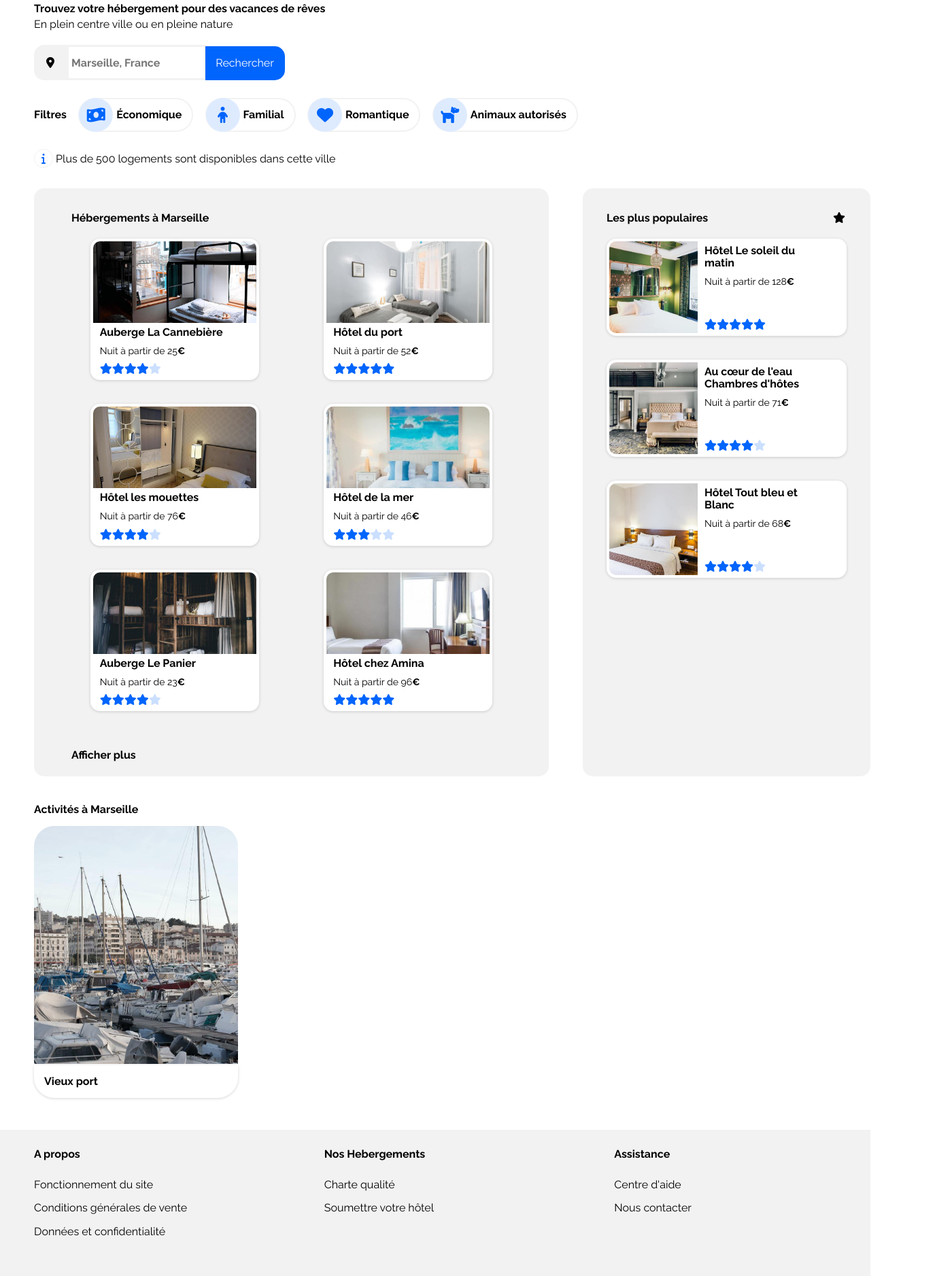
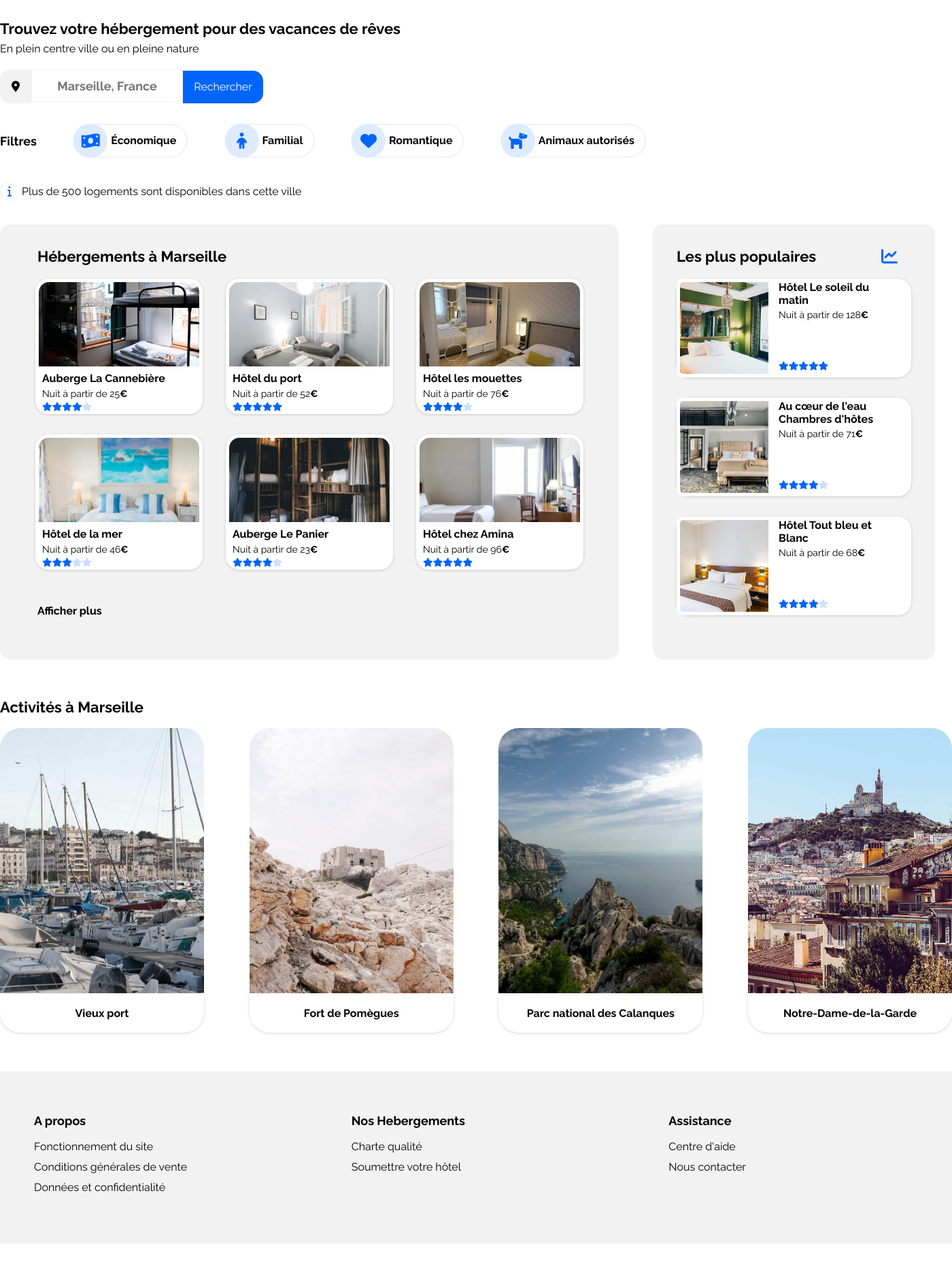
Before and after one commit to lionel-link/maquette-booki, a plain HTML site: page index.html in a window 1280 px wide. Shown: the part 70-1947 px from the top of the page at 68% size, 1400 px wide, since content can reach past the window. After the commit the page ends 1899 px from the top, so only its background shows below. Drawn offline with nearby package versions, Linux system fonts and the light colour scheme.

Commit message:
Resize maquette with figma & tablette Responsive

```diff
--- a/css/style.css
+++ b/css/style.css
@@ -1,5 +1,7 @@
 html,
 body {
+    width: 1400px;
+    margin: auto;
     font-family: 'Raleway', sans-serif;
     box-sizing: border-box;
 }
@@ -13,8 +15,12 @@ i {
     font-size: 24px;
 }
 
+header {
+    margin-bottom: 60px;
+}
+
 .navbar {
-    margin: 0 60px;
+    margin: 0;
 }
 
 .navbar__menu {
@@ -37,17 +43,25 @@ i {
     padding: 15px;
 }
 
-.navbar__menu__item:hover {
+/* .navbar__menu__item:hover {
     border-top: 1px solid #0065FC;
     color: #0065FC;
+} */
+
+.logo {
+    width: 61.09px;
+    height: 19px;
 }
 
 .container {
-    margin-left: 50px;
+    margin: 0;
 }
 
 .title {
-    margin: 5px 0
+    font-weight: 700;
+    font-size: 22px;
+    line-height: 26px;
+    margin: 8px 0
 }
 
 .searchbar {
@@ -57,7 +71,7 @@ i {
 .searchbar__icon {
     margin: 0;
     font-size: 16px;
-    padding: 18px;
+    padding: 17px;
     background-color: #F2F2F2;
     border-radius: 15px 0 0 15px;
 }
@@ -66,14 +80,17 @@ i {
     height: 38px;
     margin: -4px;
     padding: 4px;
-    border: 3px solid #F2F2F2;
-    font-weight: bold;
+    border: 1px solid #F2F2F2;
+    font-weight: 700;
+    font-size: 18px;
+    line-height: 21px;
+    text-align: center;
 }
 
 .searchbar__button {
-    margin-left: -1px;
     color: white;
-    padding: 16px 16px 16px 15px;
+    padding: 15px 16px;
+    gap: 10px;
     border-radius: 0 15px 15px 0;
     background-color: #0065FC;
     border: 0;
@@ -84,8 +101,18 @@ i {
     display: flex;
     align-items: center;
     justify-content: space-between;
-    width: 800px;
-    margin: 20px 0;
+    width: 950px;
+    margin: 30px 0;
+}
+
+.filter span {
+    margin-left: 32px;
+}
+
+.filter__title {
+    font-weight: 700;
+    font-size: 18px;
+    line-height: 21px;
 }
 
 .filter__icon {
@@ -113,8 +140,12 @@ i {
     font-weight: bold;
 }
 
+.filter__button:hover {
+    transform: scale(1.1);
+}
+
 .indice {
-    margin: 15px 0;
+    margin: 35px 0;
 }
 
 .indice__icon {
@@ -129,7 +160,7 @@ i {
 
 .cardContainer {
     display: flex;
-    margin: 30px 0;
+    margin: 0 0 30px 0;
 }
 
 
@@ -141,33 +172,36 @@ i {
     width: 60%;
 }
 
-.cardContainer__house__title {
+.cardContainer__houseTitle {
+    font-size: 22px;
     font-weight: 700;
     margin: 0 0 20px 20px;
 }
 
 .cardBlock {
-    display: flex;
-    flex-wrap: wrap;
+    display: grid;
+    grid-template-columns: 33.34% 33.33% 33.33%;
     justify-content: space-around;
 }
 
 .card {
+    width: 246px;
+    height: 199px;
     display: flex;
     flex-direction: column;
     justify-content: space-around;
+    justify-self: center;
     background-color: white;
-    padding: 4px;
-    border-radius: 14px;
-    margin-bottom: 35px;
+    border-radius: 20px;
+    margin-bottom: 30px;
     box-shadow: rgba(0, 0, 0, 0.16) 0px 1px 4px;
 }
 
 .card__img {
-    width: 240px;
-    height: 120px;
-    border-radius: 10px 10px 0 0;
+    height: 124px;
+    border-radius: 20px 20px 0 0;
     object-fit: cover;
+    border: 5px solid #FFFFFF;
 }
 
 .card__content {
@@ -177,14 +211,14 @@ i {
 
 .card__title {
     font-weight: bold;
-    margin: 5px 0 5px 10px;
+    margin: 4px 0 0px 10px;
 }
 
 .card__text {
+    font-weight: 400;
     font-size: 14px;
     flex: 1;
-    font-weight: 100;
-    margin: 5px 0 5px 10px;
+    margin: 4px 10px;
 }
 
 .card__price {
@@ -194,13 +228,13 @@ i {
 .stars {
     display: flex;
     align-items: flex-end;
-    margin: 5px 10px;
+    margin: 1px 0 10px 10px;
 }
 
-
-.left-card-section__textEnd {
+.cardContainer_textEnd {
     margin-left: 20px;
 }
+
 
 
 
@@ -216,19 +250,27 @@ i {
 
 .cardContainer__mostPopular .card {
     width: 345px;
+    height: 145px;
 }
 
-.cardContainer__mostPopular__title {
+.cardContainer__mostPopularTitle {
+    font-size: 22px;
+    font-weight: 700;
     margin: 0 0 20px 0;
 }
 
-.cardContainer__mostPopular__icon {
-    padding-left: 180px;
-    color: black !important;
+.cardBlock.card__column {
+    display: block;
 }
 
-.cardBlock--column {
-    flex-direction: column;
+.cardContainer__mostPopular__icon {
+    float: right;
+    color: #0065FC !important;
+    margin-right: 20px;
+}
+
+.cardBlock.cardcolumn {
+    display: block;
 }
 
 .img--left {
@@ -248,7 +290,7 @@ i {
 }
 
 .fa-star {
-    font-size: 16px;
+    font-size: 13px;
     border: 0;
     color: #0065FC;
 }
@@ -261,28 +303,41 @@ i.fa-sharp.fa-solid.fa-star {
 /******************************************************             Activity  section               *********************************************/
 
 .activityContainer {
-    margin: 30px 0 50px 0;
+    margin: 0 0 60px 0;
+}
+
+.activityBlock {
+    display: flex;
+    justify-content: space-between;
 }
 
 .activityContainer__title {
-    margin: 40px 0 15px 0;
+    font-size: 22px;
+    font-weight: 700;
+    line-height: 21px;
+    margin: 60px 0 20px 0;
     display: block;
     font-weight: bold;
 }
 
-.Photocard__img {
-    height: 350px;
+.photocard__img {
+    height: 390px;
     width: 300px;
     border-radius: 30px 30px 0 0;
     object-fit: cover;
 }
 
-.Photocard {
+.photocard {
+    width: 300px;
     display: inline-block;
 }
 
-p.Photocard__title {
-    padding: 15px;
+.photocard__title {
+    display: flex;
+    justify-content: center;
+    align-items: center;
+    text-align: center;
+    height: 56px;
     margin: -3px 0px;
     font-weight: bold;
     border-radius: 0 0 30px 30px;
@@ -297,19 +352,144 @@ p.Photocard__title {
 
 .footer {
     background-color: #F2F2F2;
+    display: flex;
+    justify-content: space-around;
+    padding: 45px 0 60px 0;
 }
 
-.footerSection {
-    display: flex;
-    justify-content: space-around;
-    padding-bottom: 40px;
-}
-
-.footerSection__item {
+.footerItem {
     flex: 1 1 33%;
     padding: 0 50px;
 }
 
-.footerSection__item__title {
-    font-size: 16px;
+.footerItem__title {
+    margin-left: 0;
+    padding: 0;
+    font-weight: 700;
+    font-size: 18px;
 }
+
+.footerItem li {
+    list-style: none;
+    margin: 12px 0;
+}
+
+
+
+/******************************************************             Responsive Tablette               *********************************************/
+
+@media (max-width:992px) and (min-width:768px) {
+
+    body {
+        width: 992px;
+        margin: auto;
+    }
+
+    .cardContainer {
+        display: block;
+    }
+
+    .filter {
+        justify-content: inherit;
+    }
+
+    .cardContainer__house {
+        margin-right: 0;
+        width: inherit;
+    }
+
+    .cardContainer_textEnd {
+        padding-bottom: 45px;
+    }
+
+    .cardBlock.cardcolumn {
+        display: flex;
+    }
+
+    .card.img--left {
+        width: 252px;
+        height: 145px;
+    }
+
+    .card__title {
+        font-size: 14px;
+    }
+
+    .img--left .card__img {
+        width: 106px;
+    }
+
+    .img--left .card__title {
+        width: 115px;
+        margin: 4px 0 4px 7px;
+    }
+
+    .img--left .card__text {
+        font-size: 13px;
+        margin: 4px 0 4px 7px;
+    }
+
+    .photocard__img {
+        height: 211px;
+        width: 182px;
+    }
+
+    .photocard {
+        width: 182px;
+    }
+
+    .cardBlock.card__column {
+        display: grid;
+    }
+
+    .activityContainer__title {
+        margin: 60px 0 35px 0;
+    }
+
+}
+
+
+/******************************************************             Responsive Mobile               *********************************************/
+
+
+@media (max-width: 767px) {
+
+    body {
+        max-width: 767px;
+    }
+
+    .navbar {
+        margin: 0;
+    }
+
+    .navbar__menu {
+        flex-wrap: wrap;
+        justify-content: center;
+
+    }
+
+    .navbar__menu li:first-child {
+        padding-bottom: 20px;
+        text-align: center;
+        flex: inherit;
+        width: 100%;
+    }
+
+    .navbar__menu:not(:first-child) {
+        flex: 1;
+    }
+
+    .navbar__menuItem {
+        padding: 20px 133px;
+        border-bottom: 4px solid #DEEBFF;
+        font-weight: 500;
+    }
+
+    .navbar__menuItem:hover {
+        border-bottom: 4px solid #0065FC;
+    }
+
+    .navbar__menu li {
+        margin: 0;
+    }
+}
--- a/index.html
+++ b/index.html
@@ -18,15 +18,15 @@
     <header>
         <nav class="navbar">
             <ul class="navbar__menu">
-                <li><a href="#"><img src="assets/Booki.png" alt="Logo Booki" width="80"></a></li>
-                <li><a href="#" class="navbar__menu__item">Hébergements</a></li>
-                <li><a href="#" class="navbar__menu__item">Activités</a></li>
+                <li><a href="#"><img class="logo" src="assets/Booki.png" alt="Logo Booki" width="80"></a></li>
+                <li class="navbar__menuItem"><a href="#hebergements" class="navbar__menu__item">Hébergements</a></li>
+                <li class="navbar__menuItem"><a href="#activites" class="navbar__menu__item">Activités</a></li>
             </ul>
         </nav>
     </header>
     <div class="container">
         <div>
-            <h4 class="title">Trouvez votre hébergement pour des vacances de rêves</h4>
+            <h1 class="title">Trouvez votre hébergement pour des vacances de rêves</h1>
             <span>En plein centre ville ou en pleine nature</span>
             <div class="searchbar">
                 <form action="" method="get">
@@ -37,7 +37,7 @@
             </div>
         </div>
         <div class="filter">
-            <h4 class="filter__title">Filtres</h4>
+            <div class="filter__title">Filtres</div>
             <span class="filter__button"><i class="fa-solid fa-money-bill-wave filter__icon"
                     aria-hidden="true"></i>Économique</span>
             <span class="filter__button"><i class="fa-solid fa-child filter__icon"
@@ -52,9 +52,9 @@
 
         <div class="cardContainer ">
             <div class="cardContainer__house ">
-                <p class="cardContainer__house__title">Hébergements à Marseille</p>
+                <p id="hebergements" class="cardContainer__houseTitle">Hébergements à Marseille</p>
                 <div class="cardBlock">
-                    <div class="card">
+                    <a class="card" href="#">
                         <img class="card__img" src="assets/Hebergement/auberge-la-cannebiere.jpg"
                             alt="image du logement">
                         <div class="card__content">
@@ -67,8 +67,8 @@
                                     class="fa-sharp fa-solid fa-star"></i>
                             </div>
                         </div>
-                    </div>
-                    <div class="card">
+                    </a>
+                    <a class="card" href="#">
                         <img class="card__img" src="assets/Hebergement/hotel-du-port.jpg" alt="image du logement">
                         <div class="card__content">
                             <h4 class="card__title">Hôtel du port</h4>
@@ -80,9 +80,10 @@
                                     class="fa-solid fa-star"></i>
                             </div>
                         </div>
-                    </div>
-                    <div class="card">
-                        <img class="card__img" src="assets/Hebergement/hotel-les-mouettes.jpg" alt="image du logement">
+                    </a>
+                    <a class="card" href="#"">
+                        <img class=" card__img" src="assets/Hebergement/hotel-les-mouettes.jpg"
+                        alt="image du logement">
                         <div class="card__content">
                             <h4 class="card__title">Hôtel les mouettes</h4>
                             <p class="card__text">Nuit à partir de 76<strong class="card__price">€</strong>
@@ -93,8 +94,8 @@
                                     class="fa-sharp fa-solid fa-star"></i>
                             </div>
                         </div>
-                    </div>
-                    <div class="card">
+                    </a>
+                    <a class="card" href="#">
                         <img class="card__img" src="assets/Hebergement/hotel-de-la-mer.jpg" alt="image du logement">
                         <div class="card__content">
                             <h4 class="card__title">Hôtel de la mer</h4>
@@ -106,8 +107,8 @@
                                 <i class="fa-sharp fa-solid fa-star"></i>
                             </div>
                         </div>
-                    </div>
-                    <div class="card">
+                    </a>
+                    <a class="card" href="#">
                         <img class="card__img" src="assets/Hebergement/auberge-le-panier.jpg" alt="image du logement">
                         <div class="card__content">
                             <h4 class="card__title">Auberge Le Panier</h4>
@@ -119,8 +120,8 @@
                                     class="fa-sharp fa-solid fa-star"></i>
                             </div>
                         </div>
-                    </div>
-                    <div class="card">
+                    </a>
+                    <a class="card" href="#">
                         <img class="card__img" src="assets/Hebergement/hotel-chez-amina.jpg" alt="image du logement">
                         <div class="card__content">
                             <h4 class="card__title">Hôtel chez Amina</h4>
@@ -132,17 +133,17 @@
                                 <i class="fa-solid fa-star"></i>
                             </div>
                         </div>
-                    </div>
+                    </a>
                 </div>
-                <h4 class="left-card-section__textEnd">Afficher plus</h4>
+                <h4 class="cardContainer_textEnd">Afficher plus</h4>
             </div>
             <div class="cardContainer__mostPopular">
-                <h4 class="cardContainer__mostPopular__title">
+                <h4 class="cardContainer__mostPopularTitle">
                     Les plus populaires
-                    <i class="fa-solid fa-star cardContainer__mostPopular__icon"></i>
+                    <i class="fa-solid fa-chart-line cardContainer__mostPopular__icon"></i>
                 </h4>
-                <div class="cardBlock--column">
-                    <div class="card img--left">
+                <div class="cardBlock card__column">
+                    <a class="card img--left" href="#">
                         <img class="card__img" src="assets/Hebergement/hotel-le-soleil.jpg" alt="image du logement">
                         <div class="card__content">
                             <h4 class="card__title">Hôtel Le soleil du matin</h4>
@@ -154,8 +155,8 @@
                                 <i class="fa-solid fa-star"></i>
                             </div>
                         </div>
-                    </div>
-                    <div class="card img--left">
+                    </a>
+                    <a class="card img--left" href="#">
                         <img class="card__img" src="assets/Hebergement/au-coeur-eau.jpg" alt="image du logement">
                         <div class="card__content">
                             <h4 class="card__title">Au cœur de l'eau Chambres d'hôtes</h4>
@@ -167,8 +168,8 @@
                                     class="fa-sharp fa-solid fa-star"></i>
                             </div>
                         </div>
-                    </div>
-                    <div class="card img--left">
+                    </a>
+                    <a class="card img--left" href="#">
                         <img class="card__img" src="assets/Hebergement/hotel-tout-bleu.jpg" alt="image du logement">
                         <div class="card__content">
                             <h4 class="card__title">Hôtel Tout bleu et Blanc</h4>
@@ -180,42 +181,58 @@
                                     class="fa-sharp fa-solid fa-star"></i>
                             </div>
                         </div>
+                    </a>
+                </div>
+            </div>
+        </div>
+        <div class="activityContainer ">
+            <div id="activites" class="activityContainer__title">Activités à Marseille</div>
+            <div class="activityBlock">
+                <div class="photoCardContainer">
+                    <div class="photocard">
+                        <img class="photocard__img" src="assets/activites/vieux-port.jpg" alt="vieux-port">
+                        <div class="photocard__title">Vieux port</div>
+                    </div>
+                </div>
+                <div class="photoCardContainer">
+                    <div class="photocard">
+                        <img class="photocard__img" src="assets/activites/fort-de-pomegues.jpg" alt="vieux-port">
+                        <div class="photocard__title">Fort de Pomègues</div>
+                    </div>
+                </div>
+                <div class="photoCardContainer">
+                    <div class="photocard">
+                        <img class="photocard__img" src="assets/activites/parc-national-calanques.jpg" alt="vieux-port">
+                        <div class="photocard__title">Parc national des Calanques</div>
+                    </div>
+                </div>
+                <div class="photoCardContainer">
+                    <div class="photocard">
+                        <img class="photocard__img" src="assets/activites/notre-dame-de-la-garde.jpg" alt="vieux-port">
+                        <div class="photocard__title">Notre-Dame-de-la-Garde</div>
                     </div>
                 </div>
             </div>
         </div>
-        <div class="activityContainer ">
-            <p class="activityContainer__title">Activités à Marseille</p>
-            <div class="PhotoCardContainer">
-                <div class="Photocard">
-                    <img class="Photocard__img" src="assets/activites/vieux-port.jpg" alt="vieux-port">
-                    <p class="Photocard__title">Vieux port</p>
-                </div>
-            </div>
-
-        </div>
     </div>
 
     <footer class="footer">
-        <div class="footerSection">
-            <div class="footerSection__item">
-                <h5 class="footerSection__item__title">A propos</h5>
-                <p>Fonctionnement du site</p>
-                <p>Conditions générales de vente</p>
-                <p>Données et confidentialité</p>
-            </div>
-            <div class="footerSection__item">
-                <h5 class="footerSection__item__title">Nos Hebergements</h5>
-                <p>Charte qualité</p>
-                <p>Soumettre votre hôtel</p>
-            </div>
-            <div class="footerSection__item">
-                <h5 class="footerSection__item__title">Assistance</h5>
-                <p>Centre d'aide</p>
-                <p>Nous contacter</p>
-            </div>
+        <div class="footerItem">
+            <ul class="footerItem__title">A propos</ul>
+            <li>Fonctionnement du site</li>
+            <li>Conditions générales de vente</li>
+            <li>Données et confidentialité</li>
         </div>
-
+        <div class="footerItem">
+            <ul class="footerItem__title">Nos Hebergements</ul>
+            <li>Charte qualité</li>
+            <li>Soumettre votre hôtel</li>
+        </div>
+        <div class="footerItem">
+            <ul class="footerItem__title">Assistance</ul>
+            <li>Centre d'aide</li>
+            <li>Nous contacter</li>
+        </div>
     </footer>
 
 </body>
```
Also changed, not shown: assets/Booki.png, assets/activites/fort-de-pomegues.jpg (renamed from assets/activites/paul-hermann-QFTrLdQIRhI-unsplash.jpg), assets/activites/notre-dame-de-la-garde.jpg (renamed from assets/activites/florian-wehde-xW9e8gdotxI-unsplash.jpg), assets/activites/parc-national-calanques.jpg (renamed from assets/activites/kilyan-sockalingum-NR8-cBCN3aI-unsplash.jpg).
